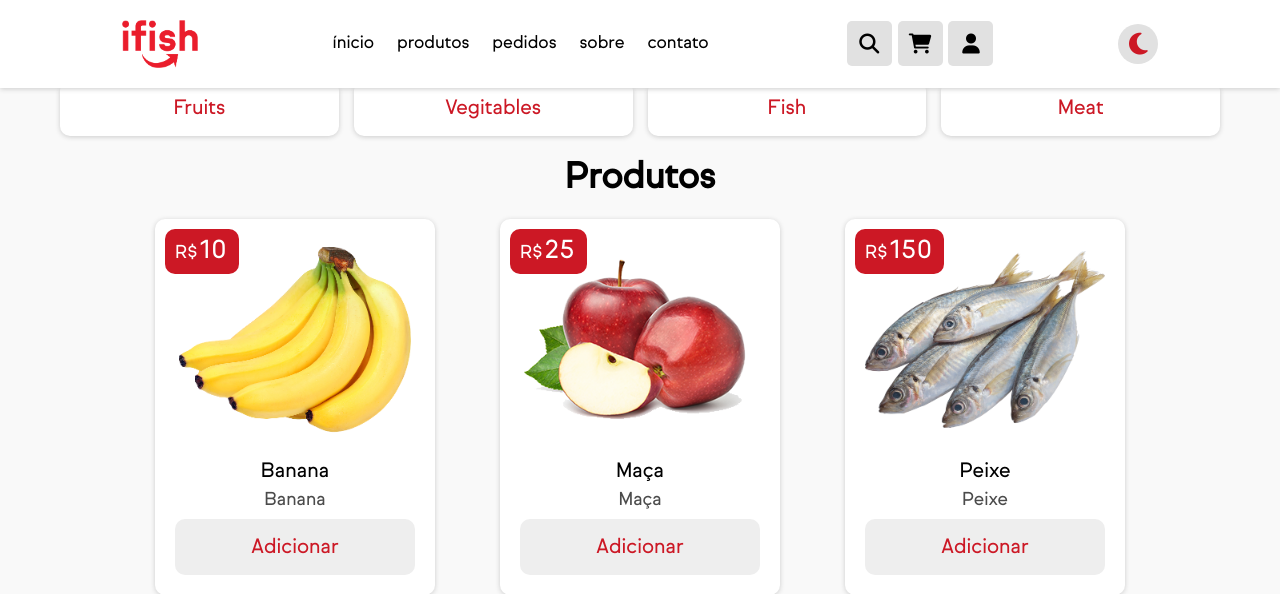
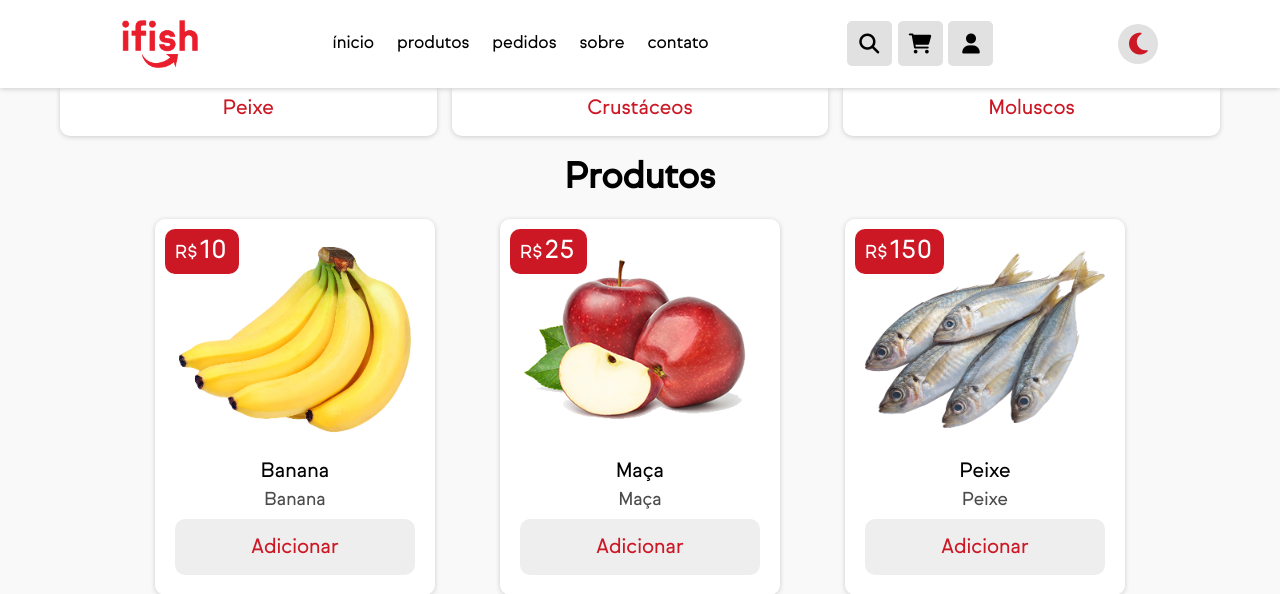
Before and after one commit to 1wallacerangel/ifish, a PHP site: page /produtos.php in a window 1280 px wide. Shown: the top 594 px of the page. Run offline with PHP 8.4, Linux system fonts and the light colour scheme; a user stored in the database is signed in; data comes from the database, SQL or seed files in the repository; data that the repository does not hold is empty.

Commit message:
ifish-v1.3.8-Produtos CSS 95% FINISHED

```diff
--- a/produtos.php
+++ b/produtos.php
@@ -59,10 +59,9 @@ if (isset($_POST['adicionar_carrinho'])) {
 
    <section class="p-category">
 
-      <a href="categoria.php?categoria=fruits">fruits</a>
-      <a href="categoria.php?categoria=vegitables">vegitables</a>
-      <a href="categoria.php?categoria=fish">fish</a>
-      <a href="categoria.php?categoria=meat">meat</a>
+      <a href="categoria.php?categoria=peixe">peixe</a>
+      <a href="categoria.php?categoria=crustáceos">crustáceos</a>
+      <a href="categoria.php?categoria=moluscos">moluscos</a>
 
    </section>
 
```
Also changed, not shown: admin_produtos.php (+3 -4 lines).
